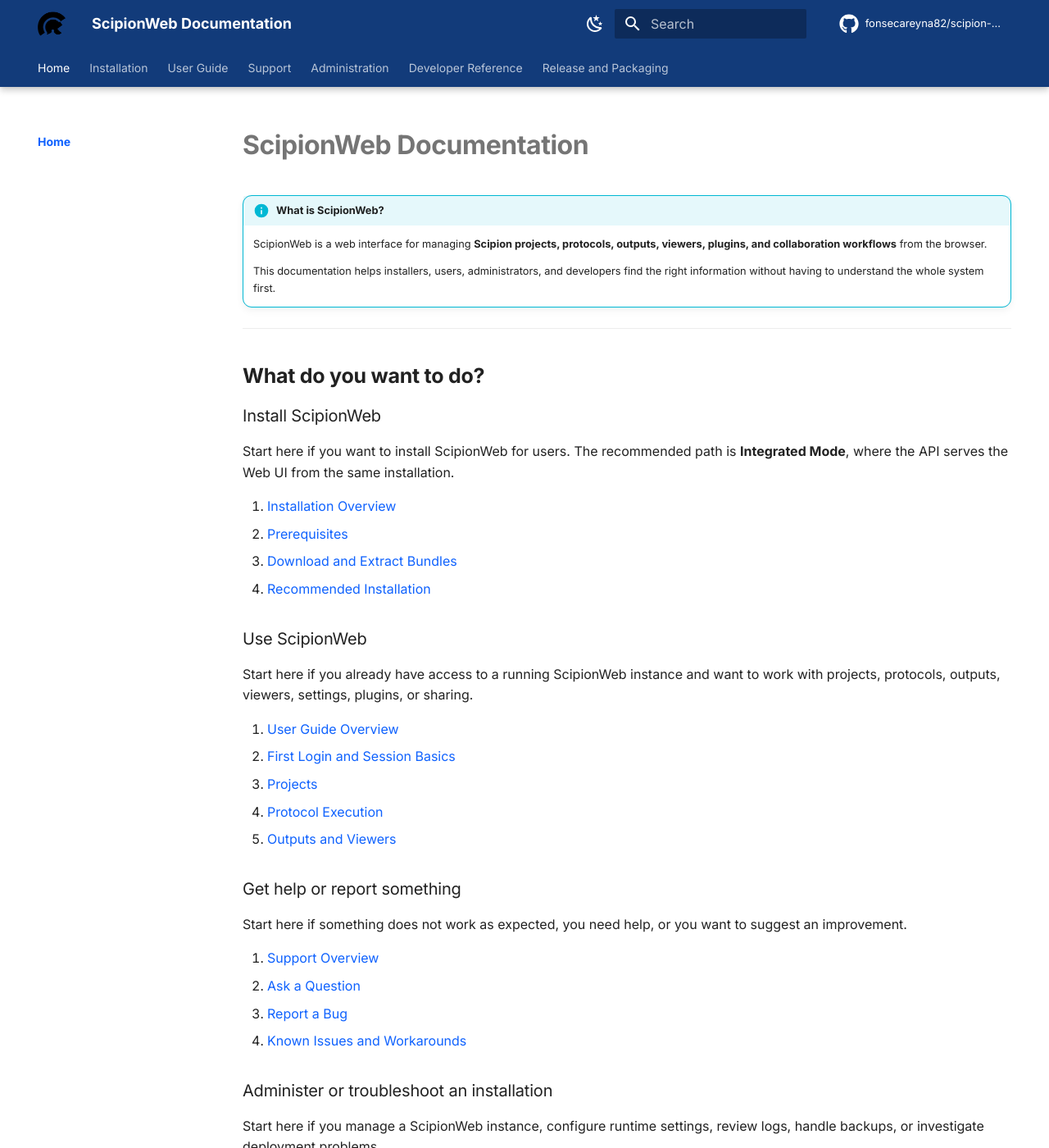
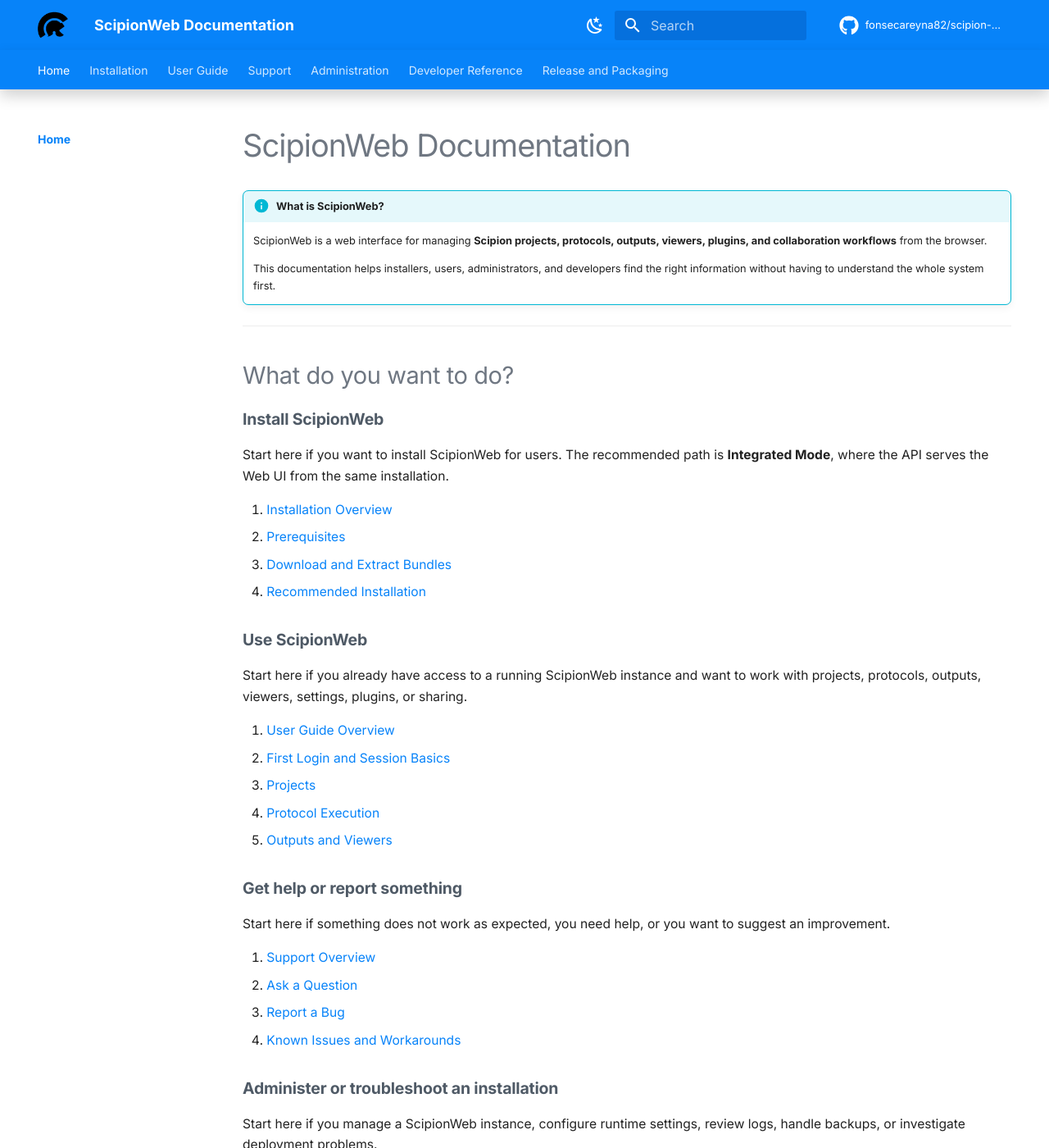
Before and after one commit to fonsecareyna82/scipion-docs, an MkDocs documentation site: the page built from docs/index.md, in a window 1280 px wide and 1400 px high. Shown: the whole window at 82% size. Built offline with MkDocs 1.6.1 and Material for MkDocs 9.7.7, drawn with Linux system fonts in a browser that asks for light colours; comment, search, counter and statistics services are not loaded.

Commit message:
Apply nextPYP-inspired documentation styling

```diff
--- a/docs/assets/stylesheets/extra.css
+++ b/docs/assets/stylesheets/extra.css
@@ -1,28 +1,102 @@
-/* Brand palette overrides */
+/* nextPYP-inspired documentation polish */
 [data-md-color-scheme="default"] {
-  --md-primary-fg-color: #123b7a;
-  --md-primary-fg-color--light: #2457a6;
-  --md-primary-fg-color--dark: #0b2752;
-  --md-accent-fg-color: #00b8d9;
-  --md-typeset-a-color: #0f62fe;
+  --md-primary-fg-color: #0783f9;
+  --md-primary-fg-color--light: #2196ff;
+  --md-primary-fg-color--dark: #0568c8;
+  --md-accent-fg-color: #0b72d9;
+  --md-typeset-a-color: #0783f9;
+  --md-default-bg-color: #ffffff;
 }
 
 [data-md-color-scheme="slate"] {
-  --md-primary-fg-color: #0d1b2a;
-  --md-primary-fg-color--light: #1b263b;
-  --md-primary-fg-color--dark: #050b12;
-  --md-accent-fg-color: #52d1ff;
-  --md-typeset-a-color: #84c5ff;
+  --md-primary-fg-color: #0672d8;
+  --md-primary-fg-color--light: #1689f7;
+  --md-primary-fg-color--dark: #0559a8;
+  --md-accent-fg-color: #58b8ff;
+  --md-typeset-a-color: #7bc6ff;
 }
 
-/* Header polish */
+/* Top bar */
 .md-header {
-  backdrop-filter: saturate(140%) blur(8px);
+  background: #0783f9;
+  box-shadow: none;
+}
+
+.md-tabs {
+  background: #0783f9;
+  box-shadow: 0 8px 18px rgba(0, 0, 0, 0.18);
+}
+
+.md-tabs__link {
+  opacity: 0.82;
+  font-weight: 500;
+}
+
+.md-tabs__link--active,
+.md-tabs__link:hover {
+  opacity: 1;
 }
 
 .md-header__button.md-logo img,
 .md-header__button.md-logo svg {
-  height: 1.7rem;
+  height: 1.85rem;
+}
+
+.md-header__title {
+  font-weight: 700;
+}
+
+.md-search__form {
+  background: rgba(0, 65, 150, 0.28);
+  border-radius: 0.15rem;
+}
+
+.md-search__form:hover {
+  background: rgba(0, 65, 150, 0.38);
+}
+
+/* Content width and typography */
+.md-main__inner {
+  margin-top: 1.2rem;
+}
+
+.md-content {
+  max-width: 980px;
+}
+
+.md-typeset {
+  font-size: 0.78rem;
+  line-height: 1.65;
+}
+
+.md-typeset h1 {
+  color: #6f7782;
+  font-size: 1.9rem;
+  font-weight: 400;
+  letter-spacing: -0.025em;
+  margin-bottom: 1.5rem;
+}
+
+.md-typeset h2 {
+  color: #6f7782;
+  font-size: 1.45rem;
+  font-weight: 400;
+  letter-spacing: -0.015em;
+  margin-top: 2rem;
+}
+
+.md-typeset h3 {
+  color: #4f5a66;
+  font-weight: 600;
+}
+
+.md-typeset p,
+.md-typeset li {
+  color: var(--md-default-fg-color);
+}
+
+.md-typeset a {
+  font-weight: 500;
 }
 
 /* Sidebar section titles */
@@ -41,10 +115,9 @@
 .md-nav--primary .md-nav__list .md-nav__list {
   margin-left: 0.65rem;
   padding-left: 0.8rem;
-  border-left: 1px solid color-mix(in srgb, var(--md-default-fg-color) 16%, transparent);
+  border-left: 1px solid color-mix(in srgb, var(--md-default-fg-color) 14%, transparent);
 }
 
-/* Child item links */
 .md-nav--primary .md-nav__list .md-nav__list .md-nav__link {
   font-size: 0.65rem;
   font-weight: 500;
@@ -54,8 +127,8 @@
   opacity: 0.95;
 }
 
-/* Active nav item emphasis */
 .md-nav__link--active {
+  color: var(--md-typeset-a-color) !important;
   font-weight: 700 !important;
 }
 
@@ -64,52 +137,36 @@
   margin-left: -0.92rem;
   padding-left: calc(0.92rem - 2px);
   border-radius: 0 0.25rem 0.25rem 0;
-  background: color-mix(in srgb, var(--md-accent-fg-color) 10%, transparent);
+  background: color-mix(in srgb, var(--md-accent-fg-color) 8%, transparent);
 }
 
-/* Section spacing */
 .md-nav--primary > .md-nav__list > .md-nav__item {
   margin-bottom: 0.15rem;
 }
 
-/* Content polish */
-.md-typeset h1 {
-  font-weight: 800;
-  letter-spacing: -0.015em;
+/* Images and screenshots */
+.md-typeset img {
+  border-radius: 0.28rem;
+  box-shadow: 0 8px 24px rgba(0, 0, 0, 0.10);
 }
 
-.md-typeset h2 {
-  margin-top: 2rem;
-  font-weight: 700;
+.md-typeset em {
+  color: #6f7782;
 }
 
+/* Admonitions and code */
 .md-typeset .admonition,
 .md-typeset details {
-  border-radius: 0.55rem;
+  border-radius: 0.35rem;
 }
 
-.md-typeset h1 code,
-.md-typeset h2 code {
-  font-size: 0.9em;
-}
-
-.md-typeset .admonition.tip,
-.md-typeset .admonition.note,
-.md-typeset .admonition.warning {
-  backdrop-filter: saturate(120%) blur(1px);
-}
-
-/* Code block polish */
 .md-typeset pre > code {
-  border-radius: 0.5rem;
+  border-radius: 0.3rem;
   tab-size: 2;
 }
 
-/* Cleaner sidebar density on large screens */
-@media screen and (min-width: 76.25em) {
-  .md-sidebar--primary .md-sidebar__scrollwrap {
-    padding-top: 0.2rem;
-  }
+.md-typeset code {
+  border-radius: 0.2rem;
 }
 
 /* Generic card grid for Markdown lists using {: .grid .cards} */
@@ -125,16 +182,16 @@
 .md-typeset .grid.cards > li {
   margin: 0;
   padding: 0.95rem 1rem 0.9rem;
-  border-radius: 0.9rem;
+  border-radius: 0.45rem;
   border: 1px solid color-mix(in srgb, var(--md-default-fg-color) 10%, transparent);
-  background: color-mix(in srgb, var(--md-default-bg-color) 92%, var(--md-primary-fg-color) 8%);
-  box-shadow: 0 6px 18px rgba(18, 59, 122, 0.05);
+  background: #ffffff;
+  box-shadow: 0 4px 14px rgba(0, 0, 0, 0.05);
   transition: transform 120ms ease, box-shadow 120ms ease, border-color 120ms ease;
 }
 
 .md-typeset .grid.cards > li:hover {
   transform: translateY(-2px);
-  box-shadow: 0 10px 22px rgba(18, 59, 122, 0.08);
+  box-shadow: 0 8px 20px rgba(7, 131, 249, 0.12);
   border-color: color-mix(in srgb, var(--md-accent-fg-color) 24%, transparent);
 }
 
@@ -144,7 +201,6 @@
   box-shadow: 0 8px 22px rgba(0, 0, 0, 0.22);
 }
 
-/* Title line inside cards */
 .md-typeset .grid.cards > li > p:first-child {
   margin-top: 0;
   margin-bottom: 0.35rem;
@@ -152,7 +208,6 @@
   letter-spacing: -0.01em;
 }
 
-/* Card body spacing */
 .md-typeset .grid.cards > li > p {
   margin: 0.25rem 0;
 }
@@ -161,7 +216,6 @@
   margin-bottom: 0;
 }
 
-/* Nested lists inside cards */
 .md-typeset .grid.cards > li ul {
   margin: 0.2rem 0 0 0.9rem;
   padding: 0;
@@ -174,3 +228,9 @@
 .md-typeset .grid.cards > li code {
   white-space: nowrap;
 }
+
+@media screen and (min-width: 76.25em) {
+  .md-sidebar--primary .md-sidebar__scrollwrap {
+    padding-top: 0.2rem;
+  }
+}
```
